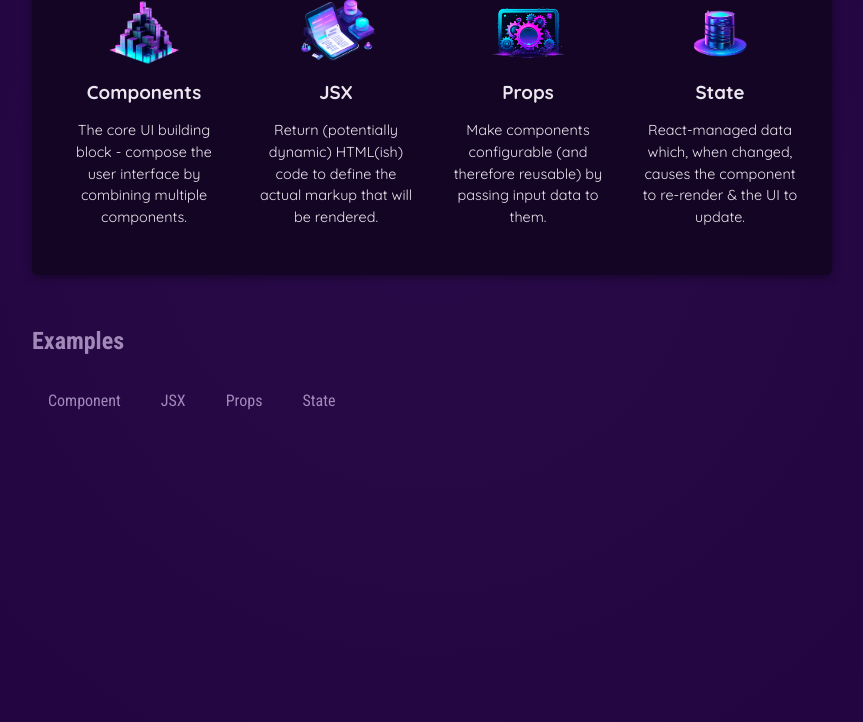
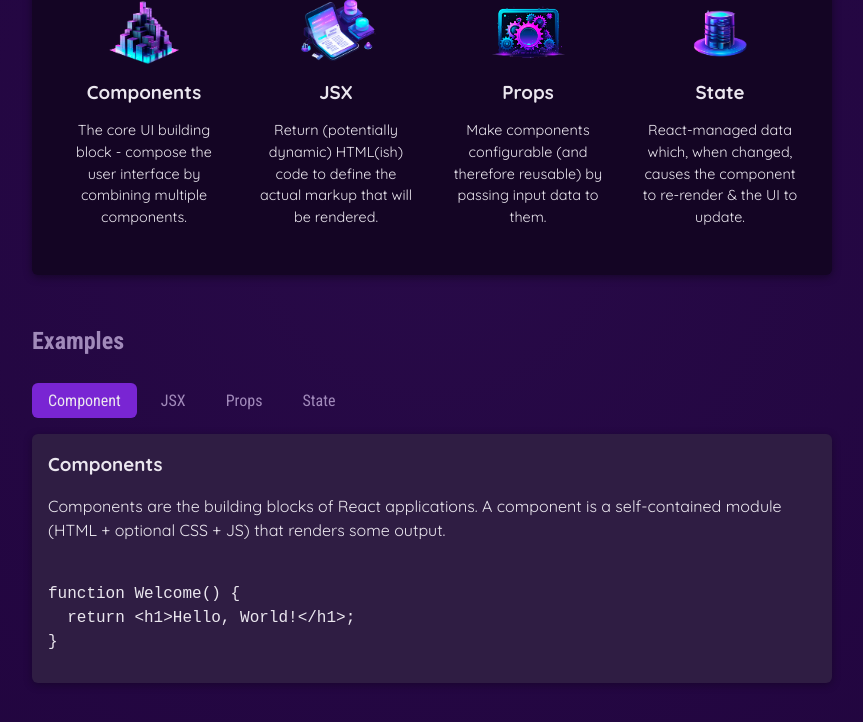
Before and after one commit to geminikenshi/React-01, a React (Vite) app: page / in a window 1280 px wide. Both pictures are taken after a click on the button "Component". Shown: the part 424-1146 px from the top of the page, without its empty margins (208-1071 px from the left). Built offline with nearby package versions, Linux system fonts and the light colour scheme.

Commit message:
rendering content dynamically

```diff
--- a/src/App.jsx
+++ b/src/App.jsx
@@ -1,14 +1,21 @@
+import { useState } from "react";
+
 import componentImage from "./assets/components.png";
-import { CORE_CONCEPTS } from "./data";
+import { CORE_CONCEPTS, EXAMPLES } from "./data";
 import Header from "./components/Header/Header";
 import CoreConcept from "./components/CoreConcept/CoreConcept";
 import TabButton from "./components/TabButton";
 
-function handleSelect() {
-  console.log(this);
-}
+function App() {
+  const [selectedTopic, setSelectedTopic] = useState();
 
-function App() {
+  function handleSelect(selectedButton) {
+    setSelectedTopic(selectedButton);
+    // console.log(selectedButton);
+  }
+
+  console.log("APP component executing");
+
   return (
     <div>
       <Header />
@@ -30,11 +37,41 @@
         <section id="examples">
           <h2>Examples</h2>
           <menu>
-            <TabButton onSelect={handleSelect}>Component</TabButton>
-            <TabButton onSelect={handleSelect}>JSX</TabButton>
-            <TabButton onSelect={handleSelect}>Props</TabButton>
-            <TabButton onSelect={handleSelect}>State</TabButton>
+            <TabButton
+              isSelected={selectedTopic === "components"}
+              onSelect={() => handleSelect("components")}
+            >
+              Component
+            </TabButton>
+            <TabButton
+              isSelected={selectedTopic === "jsx"}
+              onSelect={() => handleSelect("jsx")}
+            >
+              JSX
+            </TabButton>
+            <TabButton
+              isSelected={selectedTopic === "props"}
+              onSelect={() => handleSelect("props")}
+            >
+              Props
+            </TabButton>
+            <TabButton
+              isSelected={selectedTopic === "state"}
+              onSelect={() => handleSelect("state")}
+            >
+              State
+            </TabButton>
           </menu>
+          {!selectedTopic && <p>Please select a button</p>}
+          {selectedTopic && (
+            <div id="tab-content">
+              <h3>{EXAMPLES[selectedTopic].title}</h3>
+              <p>{EXAMPLES[selectedTopic].description}</p>
+              <pre>
+                <code>{EXAMPLES[selectedTopic].code}</code>
+              </pre>
+            </div>
+          )}
         </section>
       </main>
     </div>
--- a/src/components/TabButton.jsx
+++ b/src/components/TabButton.jsx
@@ -1,7 +1,9 @@
-export default function TabButton({ children, onSelect }) {
+export default function TabButton({ children, onSelect, isSelected }) {
   return (
     <li>
-      <button onClick={onSelect}>{children}</button>
+      <button className={isSelected ? "active" : ""} onClick={onSelect}>
+        {children}
+      </button>
     </li>
   );
 }
--- a/src/data.js
+++ b/src/data.js
@@ -1,31 +1,82 @@
-import componentsImg from './assets/components.png';
-import propsImg from './assets/config.png';
-import jsxImg from './assets/jsx-ui.png';
-import stateImg from './assets/state-mgmt.png';
+import componentsImg from "./assets/components.png";
+import propsImg from "./assets/config.png";
+import jsxImg from "./assets/jsx-ui.png";
+import stateImg from "./assets/state-mgmt.png";
 
 export const CORE_CONCEPTS = [
   {
     image: componentsImg,
-    title: 'Components',
+    title: "Components",
     description:
-      'The core UI building block - compose the user interface by combining multiple components.',
+      "The core UI building block - compose the user interface by combining multiple components.",
   },
   {
     image: jsxImg,
-    title: 'JSX',
+    title: "JSX",
     description:
-      'Return (potentially dynamic) HTML(ish) code to define the actual markup that will be rendered.',
+      "Return (potentially dynamic) HTML(ish) code to define the actual markup that will be rendered.",
   },
   {
     image: propsImg,
-    title: 'Props',
+    title: "Props",
     description:
-      'Make components configurable (and therefore reusable) by passing input data to them.',
+      "Make components configurable (and therefore reusable) by passing input data to them.",
   },
   {
     image: stateImg,
-    title: 'State',
+    title: "State",
     description:
-      'React-managed data which, when changed, causes the component to re-render & the UI to update.',
+      "React-managed data which, when changed, causes the component to re-render & the UI to update.",
   },
 ];
+
+export const EXAMPLES = {
+  components: {
+    title: "Components",
+    description:
+      "Components are the building blocks of React applications. A component is a self-contained module (HTML + optional CSS + JS) that renders some output.",
+    code: `
+function Welcome() {
+  return <h1>Hello, World!</h1>;
+}`,
+  },
+  jsx: {
+    title: "JSX",
+    description:
+      "JSX is a syntax extension to JavaScript. It is similar to a template language, but it has full power of JavaScript (e.g., it may output dynamic content).",
+    code: `
+<div>
+  <h1>Welcome {userName}</h1>
+  <p>Time to learn React!</p>
+</div>`,
+  },
+  props: {
+    title: "Props",
+    description:
+      "Components accept arbitrary inputs called props. They are like function arguments.",
+    code: `
+function Welcome(props) {
+  return <h1>Hello, {props.name}</h1>;
+}`,
+  },
+  state: {
+    title: "State",
+    description:
+      "State allows React components to change their output over time in response to user actions, network responses, and anything else.",
+    code: `
+function Counter() {
+  const [isVisible, setIsVisible] = useState(false);
+
+  function handleClick() {
+    setIsVisible(true);
+  }
+
+  return (
+    <div>
+      <button onClick={handleClick}>Show Details</button>
+      {isVisible && <p>Amazing details!</p>}
+    </div>
+  );
+}`,
+  },
+};
```
Also changed, not shown: src/udemy.jsx (added, +34 -0 lines).
